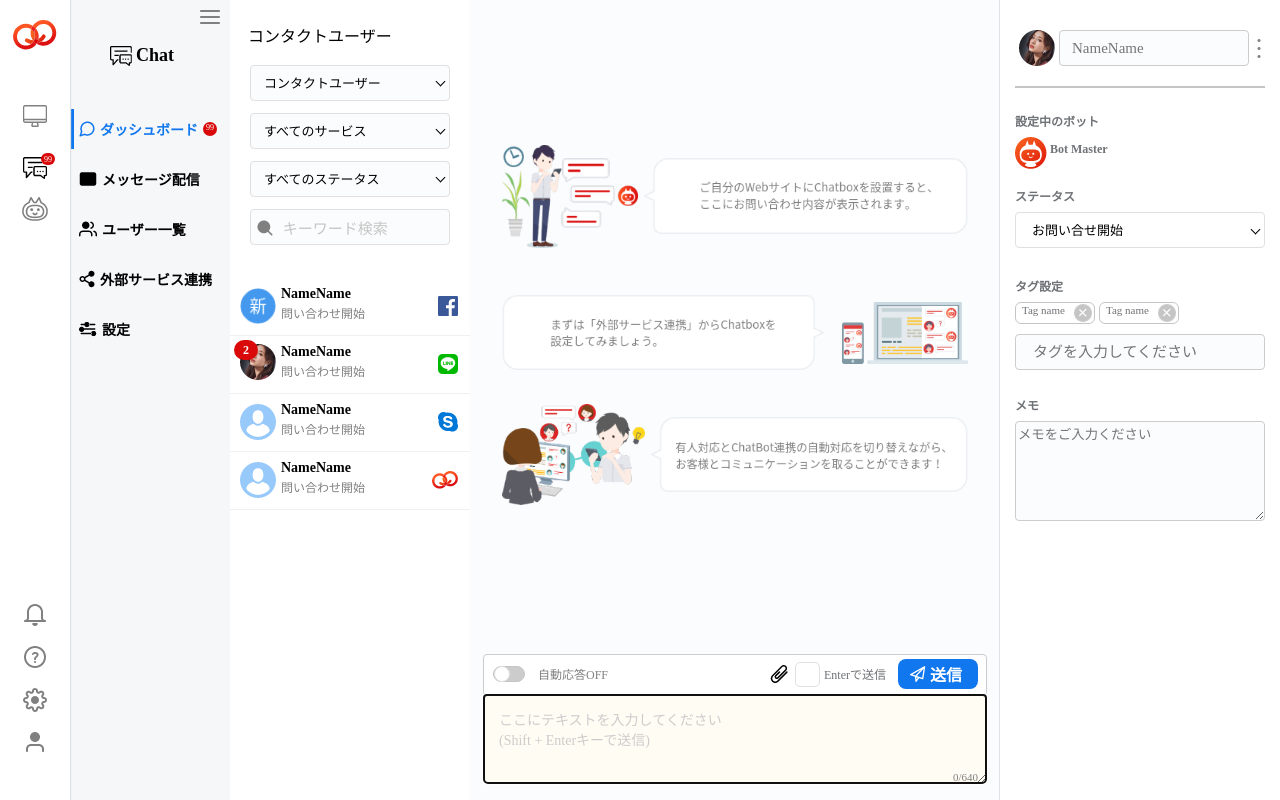
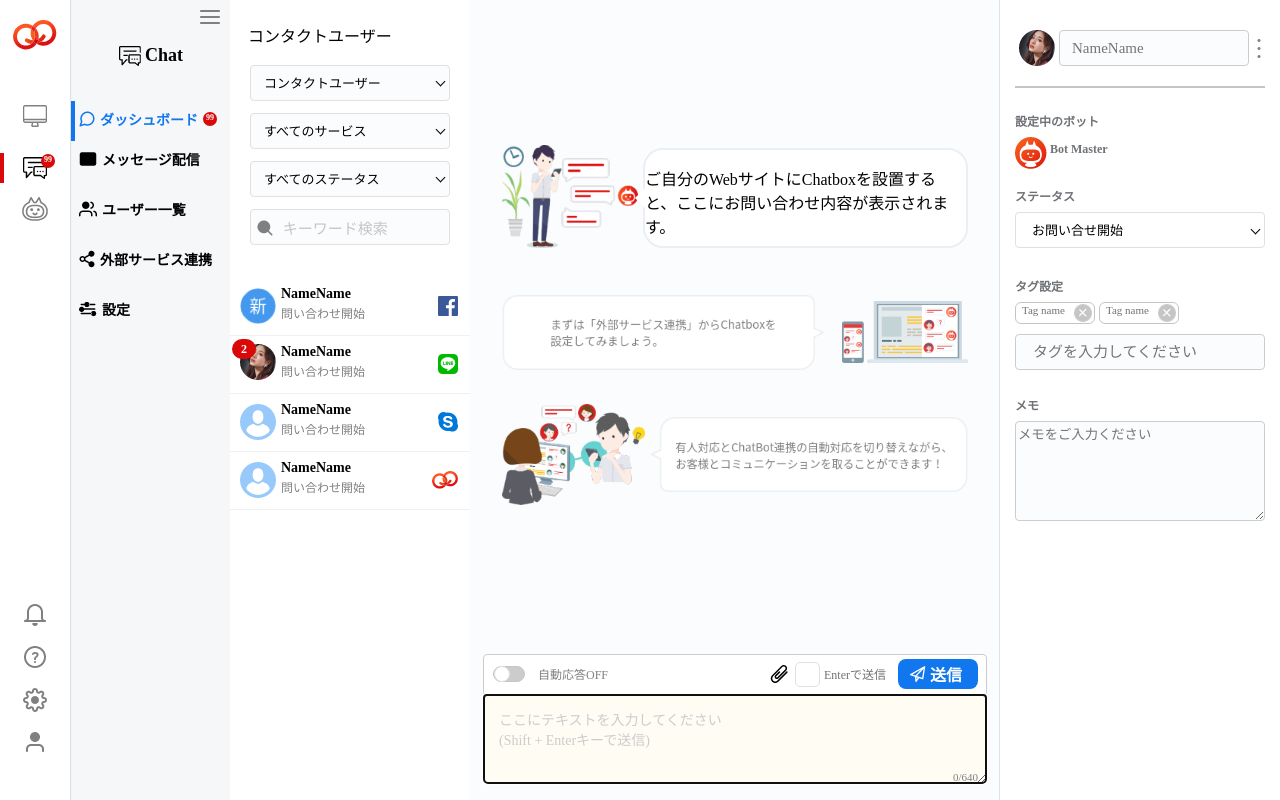
Before and after one commit to toannguyen1710mt/HTML-CSS-learning, a website: page index.html in a window 1280 px wide. Drawn offline with Linux system fonts and the light colour scheme.

Commit message:
fix some image

```diff
--- a/index.html
+++ b/index.html
@@ -21,7 +21,7 @@
                         <img alt="" src="/images/lap.png" />
                     </a>
                 </div>
-                <div class="message">
+                <div>
                     <a href="">
                         <img alt="" src="/images/icon-message.png" />
                         <span>99</span>
@@ -65,12 +65,11 @@
                 <span>Chat</span>
             </div>
             <div class="sideBarNav__mediaMenu">
-                <div class="sideBarNav__mediaMenu__tooltipChat">
+                <div>
                     <a href="#">
-                        <img alt="" src="images/blue-line.svg" />
                         <img alt="" src="images/tooltip.png" />
                         <span>ダッシュボード</span>
-                        <img alt="" src="images/icon-99.svg" />
+                        <span>99</span>
                     </a>
                 </div>
                 <div>
@@ -159,15 +158,16 @@
         </div>
         <div class="bodyChat">
             <div class="bodyChat__frame">
-                <div class="bodyChat__frame__content bodyChat__frame__content--top">
+                <div class="bodyChat__frame__content bodyChat__frame__content__top">
                     <div>
                         <img alt="" src="images/Chatting-man.png" />
                     </div>
                     <div>
-                        <img alt="" src="images/chatting-box1.png" />
+                        <!-- <img alt="" src="images/chatting-box1.png" /> -->
+                        <p>ご自分のWebサイトにChatboxを設置すると、ここにお問い合わせ内容が表示されます。</p>
                     </div>
                 </div>
-                <div class="bodyChat__frame__content bodyChat__frame__content--middle">
+                <div class="bodyChat__frame__content bodyChat__frame__content__middle">
                     <div>
                         <img alt="" src="images/chatting-box2.png" />
                     </div>
@@ -175,7 +175,7 @@
                         <img alt="" src="images/display-chat.png" />
                     </div>
                 </div>
-                <div class="bodyChat__frame__content bodyChat__frame__content--bottom">
+                <div class="bodyChat__frame__content bodyChat__frame__content__bottom">
                     <div>
                         <img alt="" src="images/conversation-chat.png" />
                     </div>
@@ -188,7 +188,7 @@
                 <form class="bodyChat__form">
                     <div class="bodyChat__form__action">
                         <label>
-                            <input name="" type="checkbox"></input>
+                            <input name="" type="checkbox">
                             <div class="button__switch"></div>
                             <span>自動応答OFF</span>
                         </label>
--- a/style.scss
+++ b/style.scss
@@ -47,43 +47,40 @@ body {
     text-align: center;
 }
 
-.message {
+.sideBarIcon__menu__top div:nth-child(3) {
     margin: 13px 0 14px 0;
     position: relative;
     width: 100%;
 }
 
-.message a span {
+.sideBarIcon__menu__top div:nth-child(3) a span {
     border-radius: 7px;
     background-color: #d90909;
     color: #ffffff;
     font-family: "Noto Sans CJ Kjp - Medium";
     font-size: 8px;
-    font-weight: 500;
-    height: 12px;
-    padding: 2px 0;
+    font-weight: 600;
+    height: 14px;
+    padding: 1px 2px;
     position: absolute;
     right: 15px;
-    top: -4px;
+    top: -3px;
     text-align: center;
     width: 14px;
 }
 
-// .message a {
-//     align-items: center;
-//     display: flex;
-//     flex-direction: row;
-//     justify-content: center;
-//     position: relative;
-// }
-
-// .sideBarIcon__menu--top .message img {
-//     left: 0;
-//     position: absolute;
-// }
+.sideBarIcon__menu__top div:nth-child(3):before {
+    content: '';
+    border: 4px solid #d90909;
+    border-width: 0 0 0 4px;
+    width: 4px;
+    height: 30px;
+    position: absolute;
+    left: 0;
+    top: -4px;
+}
 
 .sideBarIcon__menu__top .message a img:last-child:after {
-
     padding-left: 8px;
 }
 
@@ -107,11 +104,12 @@ body {
     flex-direction: column;
     min-width: 160px;
     min-height: 100%;
+    padding: 0 10px 0 9px;
 }
 
 .sideBarNav__dropMenu img {
     float: right;
-    margin: 10px 10px 21px 0;
+    margin: 10px 0 21px 0;
 }
 
 .sideBarNav__title {
@@ -137,39 +135,60 @@ body {
     flex-direction: column;
 }
 
-.sideBarNav .sideBarNav__mediaMenu div:not(.sideBarNav__mediaMenu__tooltipChat){
+.sideBarNav .sideBarNav__mediaMenu div {
     margin-bottom: 30px;
-    margin-left: 9px;
 }
 
-.sideBarNav .sideBarNav__mediaMenu div a img {
-    margin-right: 5px;
-}
-
-.sideBarNav .sideBarNav__mediaMenu div:not(.sideBarNav__mediaMenu__tooltipChat) a span{
+.sideBarNav .sideBarNav__mediaMenu div:not(:first-child) a span {
     color: #010101;
     font-family: "Noto Sans CJK JP Bold";
     font-size: 14px;
     font-weight: 700;
 }
 
-.sideBarNav .sideBarNav__mediaMenu__tooltipChat {
+.sideBarNav__mediaMenu div:first-child {
+    position: relative;
+}
+
+.sideBarNav__mediaMenu div:first-child:before {
+    content: '';
+    border: 4px solid #1177ee;
+    border-width: 0 0 0 4px;
+    width: 4px;
+    height: 40px;
+    position: absolute;
+    left: -8px;
+    top: -8px;
+}
+
+.sideBarNav__mediaMenu div:first-child {
     margin-bottom: 20px;
 }
 
-.sideBarNav__mediaMenu__tooltipChat a img,
-.sideBarNav__mediaMenu__tooltipChat a span {
-    float: left;
+.sideBarNav__mediaMenu div a img,
+.sideBarNav__mediaMenu div:first-child a span:nth-child(2) {
     margin-right: 5px;
 }
 
-.sideBarNav__mediaMenu__tooltipChat a span {
+.sideBarNav__mediaMenu div:first-child a span:nth-child(2) {
     color: #1177ee;
     font-family: "Noto Sans CJK JP Bold";
     font-size: 14px;
     font-weight: 700;
-    margin-right: 5px;
     width: 98px;
+}
+
+.sideBarNav__mediaMenu div:first-child a span:last-child {
+    border-radius: 7px;
+    background-color: #d90909;
+    color: #ffffff;
+    font-family: "Noto Sans CJ Kjp - Medium";
+    font-size: 8px;
+    font-weight: 600;
+    height: 14px;
+    padding: 1px 2px;
+    text-align: center;
+    width: 14px;
 }
 
 .sideBarNav__mediaMenu div a:link {
@@ -178,43 +197,38 @@ body {
     text-decoration: none;
 }
 
-.sideBarNav  .sideBarNav__mediaMenu div a:hover span {
+.sideBarNav .sideBarNav__mediaMenu div a:hover span {
     color: #1177ee;
     cursor: pointer;
-    text-decoration: underline;
+    text-decoration: none;
 }
 
-.sideBarNav  .sideBarNav__mediaMenu div a:active span {
+.sideBarNav .sideBarNav__mediaMenu div a:active span {
     color: green;
     cursor: auto;
     text-decoration: underline;
 }
 
-.sideBarNav ul {
-    list-style-type: none;
-    margin: 0;
-    padding: 0;
-}
-
-.sideBarNav ul li {
-    margin-bottom: 29px;
-}
-
-li:not(.tooltipChat)>a  {
-    padding: 15px 16px 14px 9px;
-}
-
-.sideBarNav ul li a span {
-    color: #010101;
-    font-family: "Noto Sans CJK JP Bold";
-    font-size: 14px;
-    font-weight: 700;
-}
-
-.sideBarNav ul li img {
-    margin-right: 5px;
-}
-
+// .sideBarNav ul {
+//     list-style-type: none;
+//     margin: 0;
+//     padding: 0;
+// }
+// .sideBarNav ul li {
+//     margin-bottom: 29px;
+// }
+// li:not(.tooltipChat)>a  {
+//     padding: 15px 16px 14px 9px;
+// }
+// .sideBarNav ul li a span {
+//     color: #010101;
+//     font-family: "Noto Sans CJK JP Bold";
+//     font-size: 14px;
+//     font-weight: 700;
+// }
+// .sideBarNav ul li img {
+//     margin-right: 5px;
+// }
 // style for searchCategory
 .searchCategory {
     box-shadow: 1px 0 0 #dee2e6;
@@ -242,15 +256,13 @@ li:not(.tooltipChat)>a  {
 }
 
 .searchCategory form label::before {
-    content:'';
+    content: '';
     border: 1px solid #010101;
     border-width: 0 0 1px 1px;
     font-family: "Noto Sans CJK JP Regular";
-    font-size: 16px;
-    font-weight: 500;
     height: 6px;
-    position:absolute;
-    transform:rotate(-45deg);
+    position: absolute;
+    transform: rotate(-45deg);
     right: 26px;
     top: 4px;
     width: 6px;
@@ -269,7 +281,7 @@ li:not(.tooltipChat)>a  {
     margin: 0 20px 12px 20px;
     padding: 3px 28px 3px 13px;
     -webkit-appearance: none;
-    -moz-appearance:none;
+    -moz-appearance: none;
     width: 200px;
 }
 
@@ -326,11 +338,11 @@ li:not(.tooltipChat)>a  {
     font-size: 12px;
     font-weight: 700;
     height: 20px;
-    left: 4px;
+    left: 2px;
     position: absolute;
     padding: 3px 0;
     text-align: center;
-    top: 4px;
+    top: 3px;
     width: 24px;
 }
 
@@ -379,39 +391,58 @@ li:not(.tooltipChat)>a  {
     width: 100%;
 }
 
-.bodyChat__frame__content--top {
+.bodyChat__frame__content__top {
     margin-bottom: 43px;
 }
 
-.bodyChat__frame__content--top div:first-child {
+.bodyChat__frame__content__top div:first-child {
     flex-grow: 3;
     flex-basis: 179px;
     height: auto;
     margin-right: 5px;
 }
 
-.bodyChat__frame__content--top div:last-child {
+.bodyChat__frame__content__top div:last-child {
     align-self: center;
     flex-grow: 7;
     flex-basis: 427px;
     height: auto;
 }
 
-.bodyChat__frame__content--top div:first-child img {
+.bodyChat__frame__content__top div:first-child img {
     object-fit: contain;
     width: 100%;
 }
 
-.bodyChat__frame__content--top div:last-child img {
-    object-fit: contain;
-    width: 100%;
+// .bodyChat__frame__content__top div:last-child img {
+//     object-fit: contain;
+//     width: 100%;
+// }
+.bodyChat__frame__content__top div:last-child {
+    width: 427px;
+    height: 100px;
+    border-radius: 20px;
+    border: 2px solid #eceff2;
+    background-color: #ffffff;
+    position: relative;
 }
 
-.bodyChat__frame__content--middle {
+.bodyChat__frame__content__top div:last-child:after {
+    content: "";
+    position: absolute;
+    top: 50%;
+    right: 100%;
+    margin-top: -10px;
+    border-width: 10px;
+    border-style: solid;
+    border-color: transparent #ffffff transparent transparent;
+  }
+
+.bodyChat__frame__content__middle {
     margin-bottom: 30px;
 }
 
-.bodyChat__frame__content--middle div:first-child {
+.bodyChat__frame__content__middle div:first-child {
     align-self: center;
     flex-grow: 7;
     flex-basis: 427px;
@@ -419,42 +450,42 @@ li:not(.tooltipChat)>a  {
     margin-right: 17px;
 }
 
-.bodyChat__frame__content--middle div:last-child {
+.bodyChat__frame__content__middle div:last-child {
     flex-grow: 3;
     flex-basis: 167px;
     height: auto;
 }
 
-.bodyChat__frame__content--middle div:first-child img {
+.bodyChat__frame__content__middle div:first-child img {
     object-fit: contain;
     width: 100%;
 }
 
-.bodyChat__frame__content--middle div:last-child img {
+.bodyChat__frame__content__middle div:last-child img {
     object-fit: contain;
     width: 100%;
 }
 
-.bodyChat__frame__content--bottom div:first-child {
+.bodyChat__frame__content__bottom div:first-child {
     flex-grow: 3;
     flex-basis: 192px;
     height: auto;
     margin-right: 5px;
 }
 
-.bodyChat__frame__content--bottom div:last-child {
+.bodyChat__frame__content__bottom div:last-child {
     align-self: center;
     flex-grow: 7;
     flex-basis: 427px;
     height: auto;
 }
 
-.bodyChat__frame__content--bottom div:first-child img {
+.bodyChat__frame__content__bottom div:first-child img {
     object-fit: contain;
     width: 100%;
 }
 
-.bodyChat__frame__content--bottom div:last-child img {
+.bodyChat__frame__content__bottom div:last-child img {
     object-fit: contain;
     width: 100%;
 }
@@ -512,7 +543,7 @@ li:not(.tooltipChat)>a  {
     top: 50%;
     -webkit-transition: .4s;
     transition: .4s;
-    transform: translate(0,-50%);
+    transform: translate(0, -50%);
     width: 14px;
 }
 
@@ -694,15 +725,15 @@ li:not(.tooltipChat)>a  {
 }
 
 .userInfo__filterName label::before {
-    content:'';
+    content: '';
     border: 1px solid #010101;
     border-width: 0 0 1px 1px;
     font-family: "Noto Sans CJK JP Regular";
     font-size: 16px;
     font-weight: 500;
     height: 6px;
-    position:absolute;
-    transform:rotate(-45deg);
+    position: absolute;
+    transform: rotate(-45deg);
     right: 6px;
     top: 14px;
     width: 6px;
@@ -719,7 +750,7 @@ li:not(.tooltipChat)>a  {
     height: 36px;
     padding: 3px 3px 3px 16px;
     -webkit-appearance: none;
-    -moz-appearance:none;
+    -moz-appearance: none;
     width: 250px;
 }
 
```
Also changed, not shown: style.css, 1 other file.
